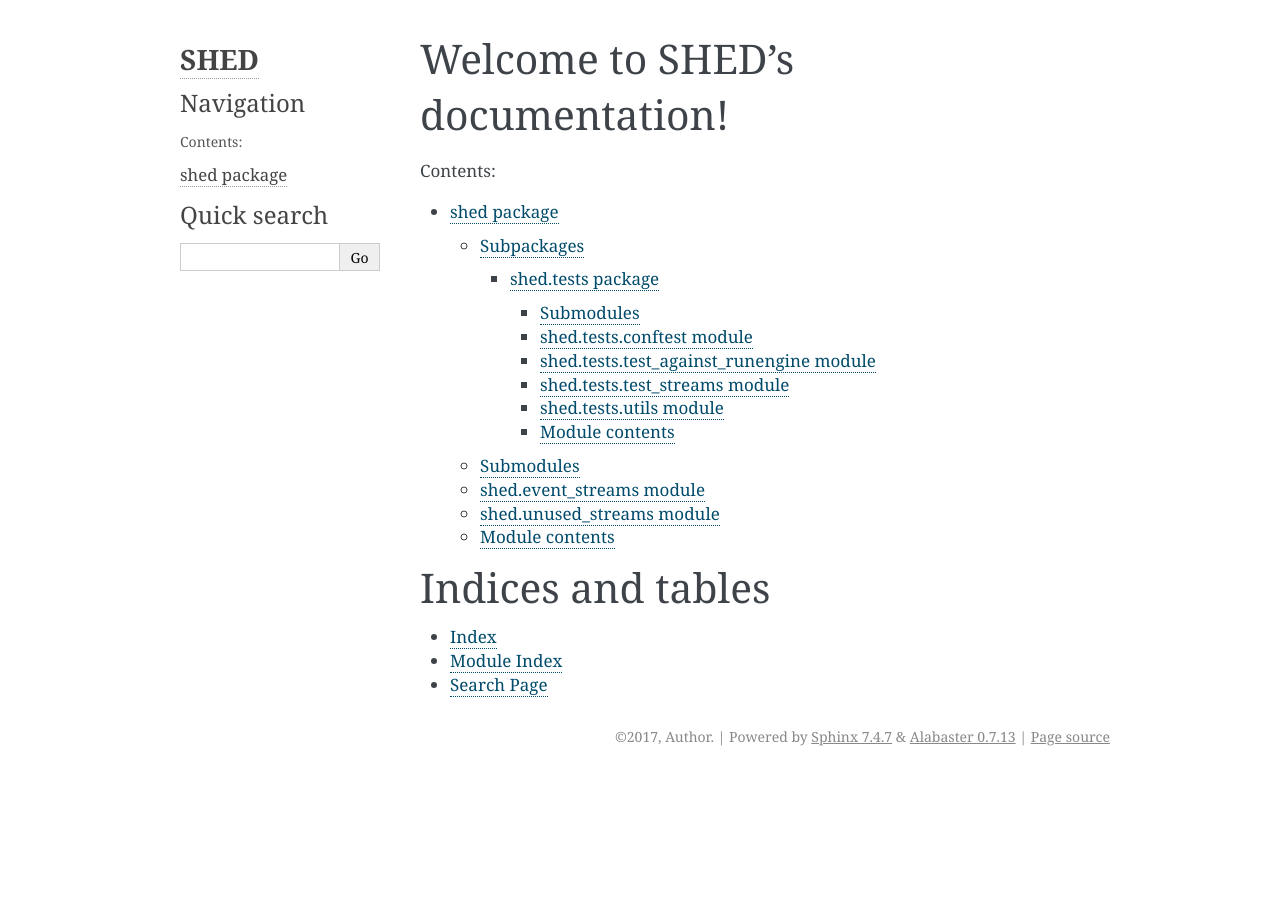
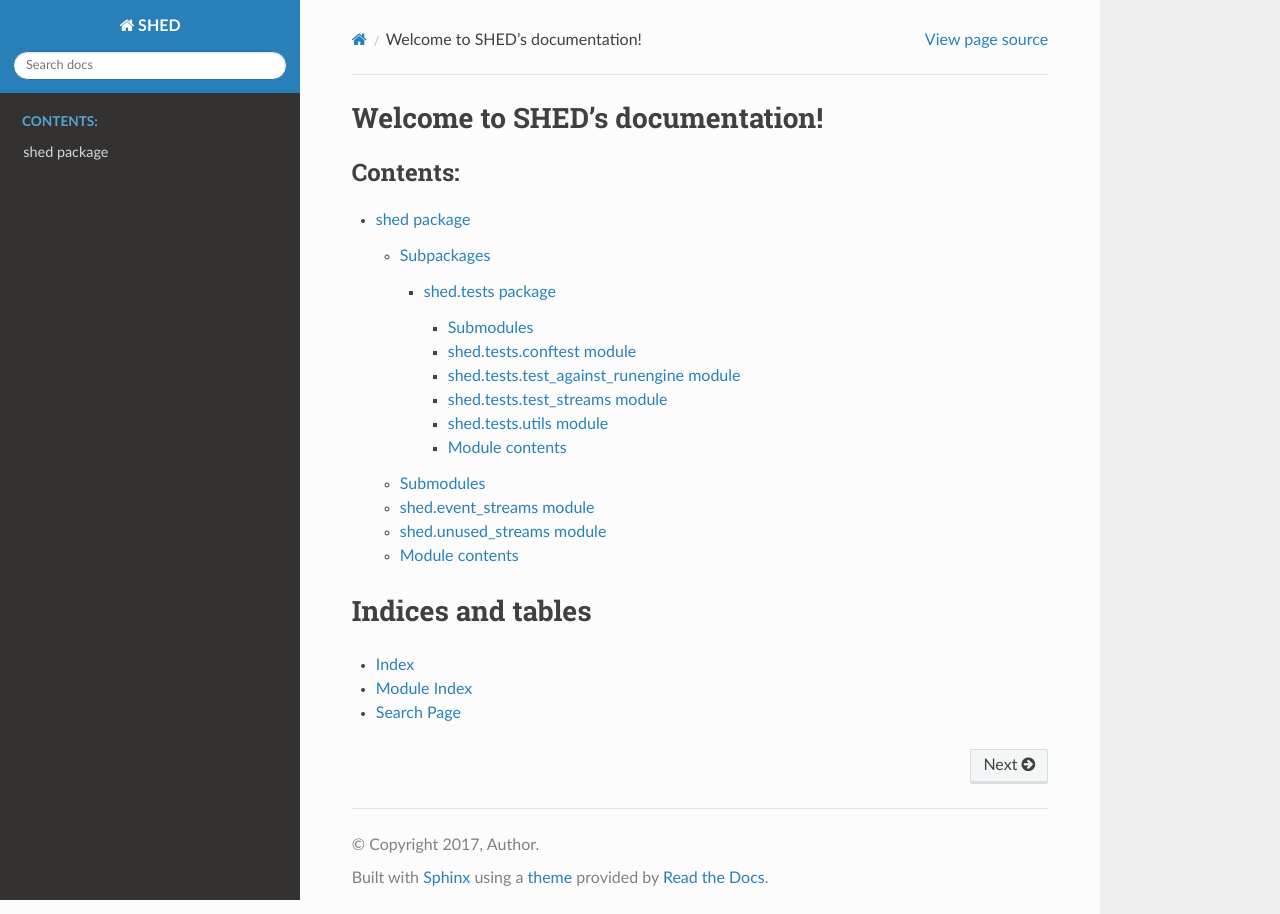
Before and after one commit to xpdAcq/shed-streaming, a Sphinx documentation site: the page built from docs/index.rst, in a window 1280 px wide. Built offline with Sphinx 7.4.7 and the Read the Docs theme 2.0.0, drawn with Linux system fonts in a browser that asks for light colours.

Commit message:
DOC: fix conf.py

```diff
--- a/docs/conf.py
+++ b/docs/conf.py
@@ -31,9 +31,16 @@
 # Add any Sphinx extension module names here, as strings. They can be
 # extensions coming with Sphinx (named 'sphinx.ext.*') or your custom
 # ones.
-extensions = ['sphinx.ext.autodoc',
+import sphinx_rtd_theme
+html_theme = "sphinx_rtd_theme"
+
+
+extensions = ['sphinx.ext.autodoc','sphinx.ext.napoleon',
     'sphinx.ext.todo',
     'sphinx.ext.viewcode']
+napoleon_google_docstring = False
+napoleon_use_param = False
+napoleon_use_ivar = True
 
 # Add any paths that contain templates here, relative to this directory.
 templates_path = ['_templates']
@@ -85,7 +92,7 @@ todo_include_todos = True
 # The theme to use for HTML and HTML Help pages.  See the documentation for
 # a list of builtin themes.
 #
-html_theme = 'alabaster'
+# html_theme = 'alabaster'
 
 # Theme options are theme-specific and customize the look and feel of a theme
 # further.  For a list of options available for each theme, see the
```
